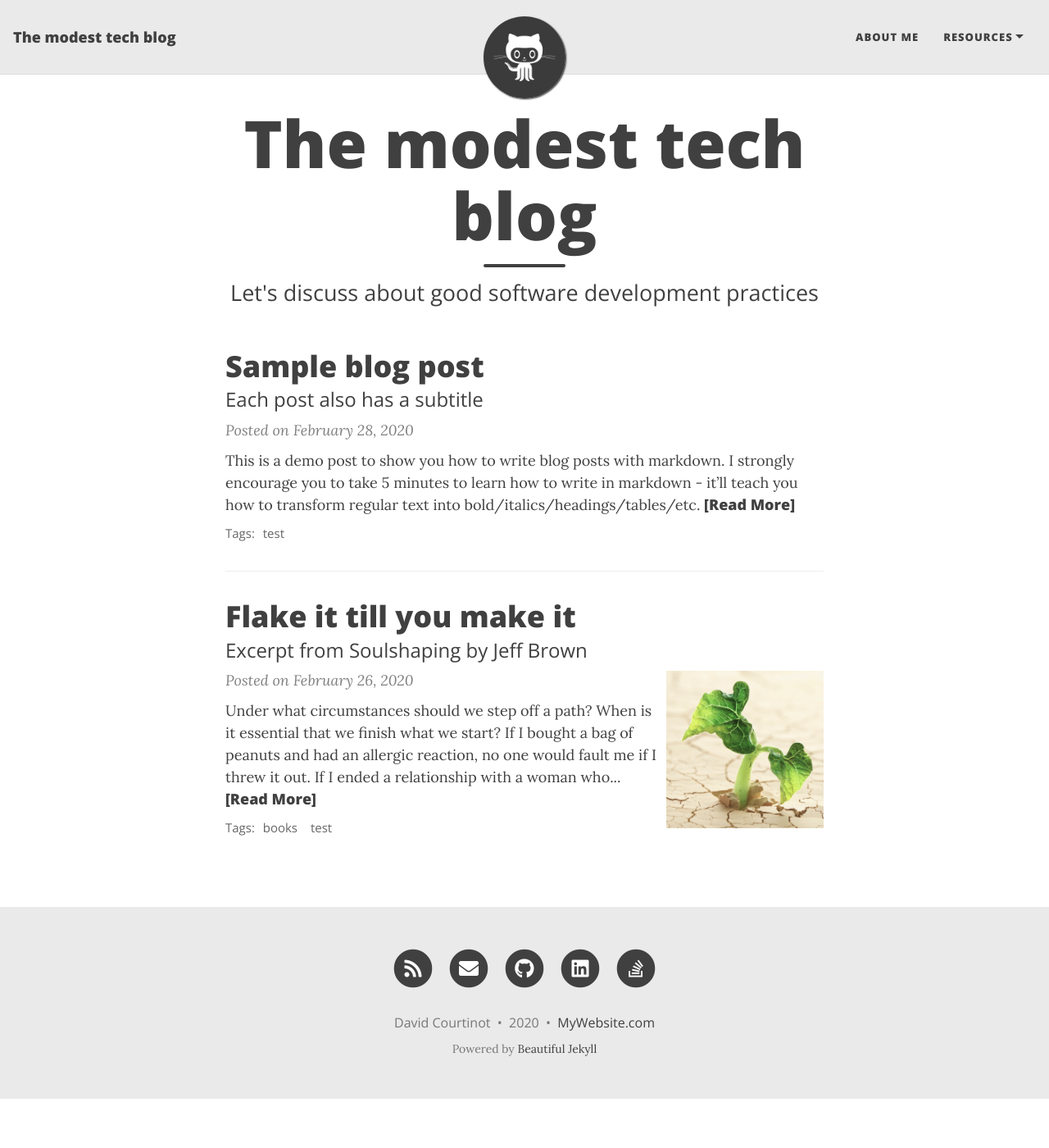
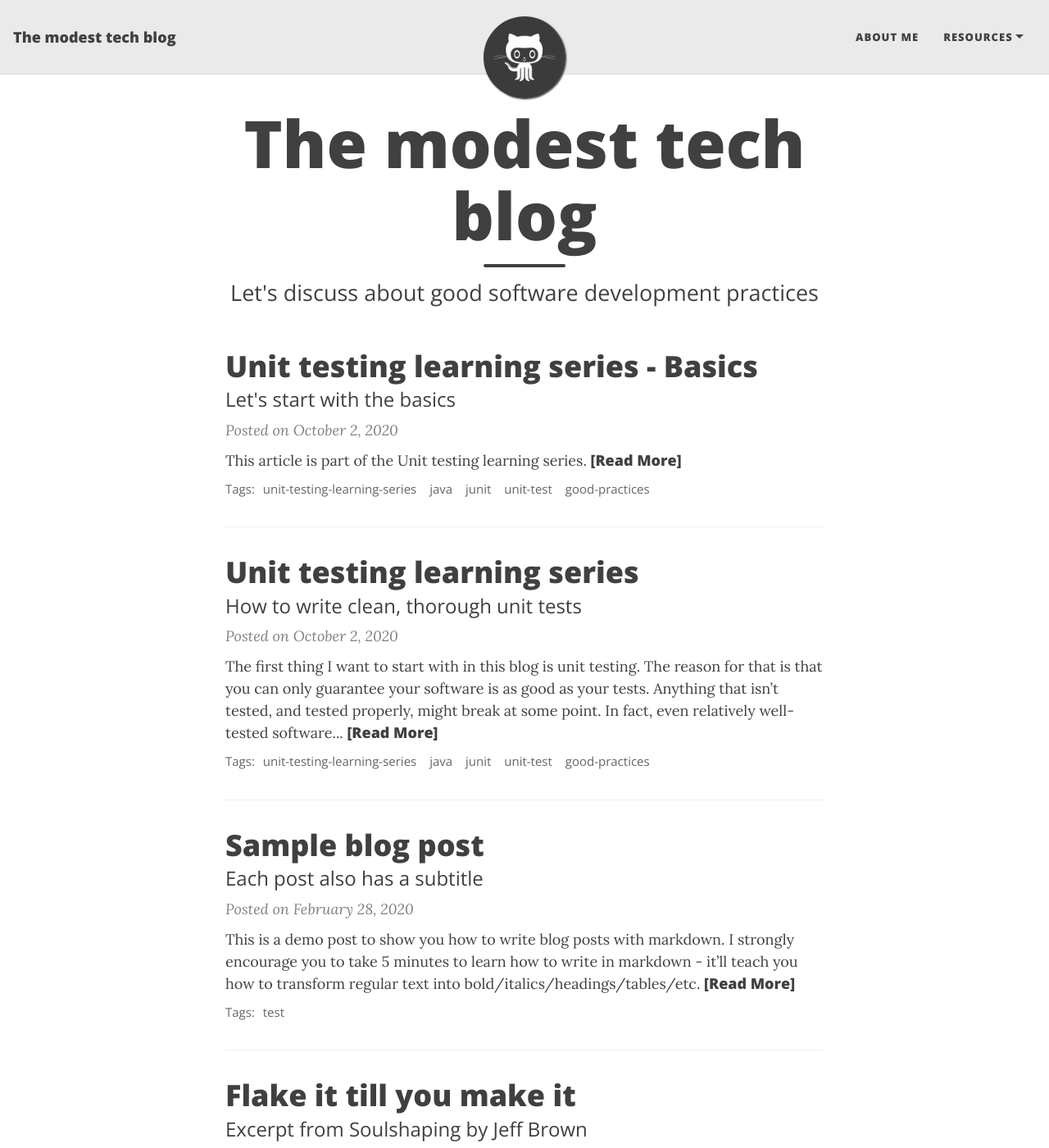
Before and after one commit to Dicee/dicee.github.io, a Jekyll site: the page built from index.html, in a window 1280 px wide and 1400 px high. Shown: the whole window at 82% size. Built offline with Jekyll 4.4.1, drawn with Linux system fonts in a browser that asks for light colours; nearby versions of some CDN libraries; the list of posts is cut into pages by our own code; some of the changed lines change nothing that is shown; some of the changed text lies outside the part shown.

Commit message:
Tune some settings and add two articles for the unit test learning series

````diff
--- a/_config.yml
+++ b/_config.yml
@@ -38,10 +38,10 @@
 # Select the social network links that you want to show in the footer.
 # Uncomment the links you want to show and add your information to each one.
 social-network-links:
+  linkedin: david-courtinot-74343593
+  github: Dicee
+  stackoverflow: "3895960/dici"
   email: "dcourtinot@gmail.com"
-  github: Dicee
-  linkedin: david-courtinot-74343593
-  stackoverflow: "3895960/dici"
 #  facebook: yourname
 #  twitter: yourname
 #  reddit: yourname
@@ -62,7 +62,7 @@
 
 # If you want to show a link to an RSS in the footer, add the site description here.
 # If you don't want to show an RSS link, remove the following line.
-rss-description: Placeholder
+#rss-description: Placeholder
 
 # --- General options --- #
 
@@ -75,7 +75,7 @@
 
 # How to display the link to your website in the footer
 # Remove this if you don't want a link in the footer
-url-pretty: "MyWebsite.com"
+#url-pretty: "MyWebsite.com"
 
 # Excerpt word length - Truncate the excerpt of each post on the feed page to the specified number of words
 excerpt_length: 50
--- a/_includes/social-networks-links.html
+++ b/_includes/social-networks-links.html
@@ -2,7 +2,7 @@
 
 {%- if site.rss-description -%}
   <li class="list-inline-item">
-    <a href="{{ '/feed.xml' | relative_url }}" title="RSS">
+    <a href="{{ '/feed.xml' | relative_url }}" title="RSS", target="_blank">
       <span class="fa-stack fa-lg" aria-hidden="true">
         <i class="fas fa-circle fa-stack-2x"></i>
         <i class="fas fa-rss fa-stack-1x fa-inverse"></i>
@@ -14,7 +14,7 @@
 
 {%- if site.social-network-links.email -%}
   <li class="list-inline-item">
-    <a href="mailto:{{ site.social-network-links.email }}" title="Email me">
+    <a href="mailto:{{ site.social-network-links.email }}" title="Email me", target="_blank">
       <span class="fa-stack fa-lg" aria-hidden="true">
         <i class="fas fa-circle fa-stack-2x"></i>
         <i class="fas fa-envelope fa-stack-1x fa-inverse"></i>
@@ -26,7 +26,7 @@
 
 {%- if site.social-network-links.calendly -%}
   <li class="list-inline-item">
-    <a href="https://calendly.com/{{ site.social-network-links.calendly }}" title="Schedule a meeting with me">
+    <a href="https://calendly.com/{{ site.social-network-links.calendly }}" title="Schedule a meeting with me", target="_blank">
       <span class="fa-stack fa-lg" aria-hidden="true">
         <i class="fas fa-circle fa-stack-2x"></i>
         <i class="fas fa-calendar-check fa-stack-1x fa-inverse"></i>
@@ -38,7 +38,7 @@
 
 {%- if site.social-network-links.facebook -%}
   <li class="list-inline-item">
-    <a href="https://www.facebook.com/{{ site.social-network-links.facebook }}" title="Facebook">
+    <a href="https://www.facebook.com/{{ site.social-network-links.facebook }}" title="Facebook", target="_blank">
       <span class="fa-stack fa-lg" aria-hidden="true">
         <i class="fas fa-circle fa-stack-2x"></i>
         <i class="fab fa-facebook fa-stack-1x fa-inverse"></i>
@@ -50,7 +50,7 @@
 
 {%- if site.social-network-links.telegram -%}
   <li class="list-inline-item">
-    <a href="https://t.me/{{ site.social-network-links.telegram }}" title="Telegram">
+    <a href="https://t.me/{{ site.social-network-links.telegram }}" title="Telegram", target="_blank">
       <span class="fa-stack fa-lg" aria-hidden="true">
         <i class="fas fa-circle fa-stack-2x"></i>
         <i class="fab fa-telegram-plane fa-stack-1x fa-inverse"></i>
@@ -62,7 +62,7 @@
 
 {%- if site.social-network-links.github -%}
   <li class="list-inline-item">
-    <a href="https://github.com/{{ site.social-network-links.github }}" title="GitHub">
+    <a href="https://github.com/{{ site.social-network-links.github }}" title="GitHub", target="_blank">
       <span class="fa-stack fa-lg" aria-hidden="true">
         <i class="fas fa-circle fa-stack-2x"></i>
         <i class="fab fa-github fa-stack-1x fa-inverse"></i>
@@ -74,7 +74,7 @@
 
 {%- if site.social-network-links.twitter -%}
   <li class="list-inline-item">
-    <a href="https://twitter.com/{{ site.social-network-links.twitter }}" title="Twitter">
+    <a href="https://twitter.com/{{ site.social-network-links.twitter }}" title="Twitter", target="_blank">
       <span class="fa-stack fa-lg" aria-hidden="true">
         <i class="fas fa-circle fa-stack-2x"></i>
         <i class="fab fa-twitter fa-stack-1x fa-inverse"></i>
@@ -86,7 +86,7 @@
 
 {%- if site.social-network-links.reddit -%}
   <li class="list-inline-item">
-    <a href="https://reddit.com/u/{{ site.social-network-links.reddit }}" title="Reddit">
+    <a href="https://reddit.com/u/{{ site.social-network-links.reddit }}" title="Reddit", target="_blank">
       <span class="fa-stack fa-lg" aria-hidden="true">
         <i class="fas fa-circle fa-stack-2x"></i>
         <i class="fab fa-reddit fa-stack-1x fa-inverse"></i>
@@ -98,7 +98,7 @@
 
 {%- if site.social-network-links.linkedin -%}
   <li class="list-inline-item">
-    <a href="https://linkedin.com/in/{{ site.social-network-links.linkedin }}" title="LinkedIn">
+    <a href="https://linkedin.com/in/{{ site.social-network-links.linkedin }}" title="LinkedIn", target="_blank">
       <span class="fa-stack fa-lg" aria-hidden="true">
         <i class="fas fa-circle fa-stack-2x"></i>
         <i class="fab fa-linkedin fa-stack-1x fa-inverse"></i>
@@ -110,7 +110,7 @@
 
 {%- if site.social-network-links.xing -%}
   <li class="list-inline-item">
-    <a href="https://www.xing.com/profile/{{ site.social-network-links.xing }}" title="Xing">
+    <a href="https://www.xing.com/profile/{{ site.social-network-links.xing }}" title="Xing", target="_blank">
       <span class="fa-stack fa-lg" aria-hidden="true">
         <i class="fas fa-circle fa-stack-2x"></i>
         <i class="fab fa-xing fa-stack-1x fa-inverse"></i>
@@ -122,7 +122,7 @@
 
 {%- if site.social-network-links.stackoverflow -%}
   <li class="list-inline-item">
-    <a href="https://stackoverflow.com/users/{{ site.social-network-links.stackoverflow }}" title="StackOverflow">
+    <a href="https://stackoverflow.com/users/{{ site.social-network-links.stackoverflow }}" title="StackOverflow", target="_blank">
       <span class="fa-stack fa-lg" aria-hidden="true">
         <i class="fas fa-circle fa-stack-2x"></i>
         <i class="fab fa-stack-overflow fa-stack-1x fa-inverse"></i>
@@ -134,7 +134,7 @@
 
 {%- if site.social-network-links.snapchat -%}
   <li class="list-inline-item">
-    <a href="https://www.snapchat.com/add/{{ site.social-network-links.snapchat }}" title="Snapchat">
+    <a href="https://www.snapchat.com/add/{{ site.social-network-links.snapchat }}" title="Snapchat", target="_blank">
       <span class="fa-stack fa-lg" aria-hidden="true">
         <i class="fas fa-circle fa-stack-2x"></i>
         <i class="fab fa-snapchat-ghost fa-stack-1x fa-inverse"></i>
@@ -146,7 +146,7 @@
 
 {%- if site.social-network-links.instagram -%}
   <li class="list-inline-item">
-    <a href="https://www.instagram.com/{{ site.social-network-links.instagram }}" title="Instagram">
+    <a href="https://www.instagram.com/{{ site.social-network-links.instagram }}" title="Instagram", target="_blank">
       <span class="fa-stack fa-lg" aria-hidden="true">
         <i class="fas fa-circle fa-stack-2x"></i>
         <i class="fab fa-instagram fa-stack-1x fa-inverse"></i>
@@ -158,7 +158,7 @@
 
 {%- if site.social-network-links.youtube -%}
   <li class="list-inline-item">
-    <a href="https://www.youtube.com/{{ site.social-network-links.youtube }}" title="YouTube">
+    <a href="https://www.youtube.com/{{ site.social-network-links.youtube }}" title="YouTube", target="_blank">
       <span class="fa-stack fa-lg" aria-hidden="true">
         <i class="fas fa-circle fa-stack-2x"></i>
         <i class="fab fa-youtube fa-stack-1x fa-inverse"></i>
@@ -170,7 +170,7 @@
 
 {%- if site.social-network-links.spotify -%}
   <li class="list-inline-item">
-    <a href="https://open.spotify.com/user/{{ site.social-network-links.spotify }}" title="Spotify">
+    <a href="https://open.spotify.com/user/{{ site.social-network-links.spotify }}" title="Spotify", target="_blank">
       <span class="fa-stack fa-lg" aria-hidden="true">
         <i class="fas fa-circle fa-stack-2x"></i>
         <i class="fab fa-spotify fa-stack-1x fa-inverse"></i>
@@ -182,7 +182,7 @@
 
 {%- if site.social-network-links.telephone -%}
   <li class="list-inline-item">
-    <a href="tel:{{ site.social-network-links.telephone }}" title="Phone">
+    <a href="tel:{{ site.social-network-links.telephone }}" title="Phone", target="_blank">
       <span class="fa-stack fa-lg" aria-hidden="true">
         <i class="fas fa-circle fa-stack-2x"></i>
         <i class="fas fa-phone fa-stack-1x fa-inverse"></i>
@@ -194,7 +194,7 @@
 
 {%- if site.social-network-links.steam -%}
   <li class="list-inline-item">
-    <a href="https://steamcommunity.com/id/{{ site.social-network-links.steam }}" title="Steam">
+    <a href="https://steamcommunity.com/id/{{ site.social-network-links.steam }}" title="Steam", target="_blank">
       <span class="fa-stack fa-lg" aria-hidden="true">
         <i class="fas fa-circle fa-stack-2x"></i>
         <i class="fab fa-steam fa-stack-1x fa-inverse"></i>
@@ -206,7 +206,7 @@
 
 {%- if site.social-network-links.twitch -%}
   <li class="list-inline-item">
-    <a href="https://www.twitch.tv/{{ site.social-network-links.twitch }}" title="Twitch">
+    <a href="https://www.twitch.tv/{{ site.social-network-links.twitch }}" title="Twitch", target="_blank">
       <span class="fa-stack fa-lg" aria-hidden="true">
         <i class="fas fa-circle fa-stack-2x"></i>
         <i class="fab fa-twitch fa-stack-1x fa-inverse"></i>
@@ -218,7 +218,7 @@
 
 {%- if site.social-network-links.yelp -%}
   <li class="list-inline-item">
-    <a href="https://{{ site.social-network-links.yelp }}.yelp.com" title="Yelp">
+    <a href="https://{{ site.social-network-links.yelp }}.yelp.com" title="Yelp", target="_blank">
       <span class="fa-stack fa-lg" aria-hidden="true">
         <i class="fas fa-circle fa-stack-2x"></i>
         <i class="fab fa-yelp fa-stack-1x fa-inverse"></i>
@@ -230,7 +230,7 @@
 
 {%- if site.social-network-links.mastodon -%}
   <li class="list-inline-item">
-    <a href="https://{{ site.social-network-links.mastodon }}" title="Mastodon">
+    <a href="https://{{ site.social-network-links.mastodon }}" title="Mastodon", target="_blank">
       <span class="fa-stack fa-lg" aria-hidden="true">
         <i class="fas fa-circle fa-stack-2x"></i>
         <i class="fab fa-mastodon fa-stack-1x fa-inverse"></i>
@@ -242,7 +242,7 @@
 
 {%- if site.social-network-links.ORCID -%}
  <li class="list-inline-item">
-   <a href="https://orcid.org/{{ site.social-network-links.ORCID }}" title="ORCID">
+   <a href="https://orcid.org/{{ site.social-network-links.ORCID }}" title="ORCID", target="_blank">
      <span class="fa-stack fa-lg" aria-hidden="true">
        <i class="fas fa-circle fa-stack-2x"></i>
        <i class="fab fa-orcid fa-stack-1x fa-inverse"></i>
@@ -254,7 +254,7 @@
 
 {%- if site.social-network-links.google-scholar -%}
   <li class="list-inline-item">
-    <a href="https://scholar.google.com/{{ site.social-network-links.google-scholar }}" title="Google Scholar">
+    <a href="https://scholar.google.com/{{ site.social-network-links.google-scholar }}" title="Google Scholar", target="_blank">
       <span class="fa-stack fa-lg" aria-hidden="true">
         <i class="fas fa-circle fa-stack-2x"></i>
         <i class="fa fa-graduation-cap fa-stack-1x fa-inverse"></i>
--- /dev/null
+++ b/_posts/2020-10-02-0-unit-testing-learning-series.md
@@ -0,0 +1,15 @@
+---
+layout: post
+title: Unit testing learning series
+subtitle: How to write clean, thorough unit tests
+tags: [unit-testing-learning-series, java, junit, unit-test, good-practices]
+comments: false
+---
+
+The first thing I want to start with in this blog is unit testing. The reason for that is that you can only guarantee your software is as good as your tests. Anything that isn't tested, and tested properly, might break at some point.
+In fact, even relatively well-tested software can break, as mistakes or edge-cases can always slip through the cracks. Unit tests are the first line of defense against all bugs directly coming from your software (as opposed to integration
+issues that can occur during authentication, network calls etc). Therefore, that's also where good software starts.
+
+There are a couple of things that are important to keep a high quality and healthy test suite, that's what I'll try to tackle
+in this series about unit testing. The code snippets will be using Java and JUnit5, but the concepts that we'll discuss should apply to most languages. You can find the full list of articles in this series using the
+[unit-testing-learning-series](/tags#unit-testing-learning-series) tag.
--- /dev/null
+++ b/_posts/2020-10-02-1-unit-testing-learning-series-basics.md
@@ -0,0 +1,189 @@
+---
+layout: post
+title: Unit testing learning series - Basics
+subtitle: Let's start with the basics
+tags: [unit-testing-learning-series, java, junit, unit-test, good-practices]
+comments: true
+---
+
+*This article is part of the [Unit testing learning series](/2020-10-02-0-unit-testing-learning-series).*
+
+---
+
+In this article, which is the first in the series, we'll go over the most basic guidelines for writing good unit tests.
+
+### Never be the first offender
+The most important thing with a unit test is to write it in the first place. It sounds obvious, but what I'm talking about here is a psychological effect that can have bad consequences on
+code quality within a team. It can be referred to as the [broken window effect](https://en.wikipedia.org/wiki/Broken_windows_theory). Applied to software, the idea is that if developers in
+a team come across a lot of low quality code during their job, it is more likely that the code they write themselves will be of poorer quality than what they would otherwise be capable of.
+Indeed, what is considered acceptable or not, even though there might be objective arguments for or against certain practices, is largely determined by the culture of the team. People will
+be less motivated to apply themselves if all they see is bad code, or missing tests. Why should they bother? Nobody will recognize their hard work and everybody else will continue to develop
+with a lower bar.
+
+To avoid ending up in this situation, the least you can do is to *never be the first offender*, that is, holding yourself to the highest bar. So don't break that first window, and create a
+test class for every new class or functionality you introduce. This will increase the probability that the next person making a change in this class will write a test too.
+
+### Write the code you want your team to write
+
+Of course, this initial test should also be written with all the good practices we'll talk about in the series, because a large part of the code is written by imitation of existing code.
+That's what I call *writing the code you want others to write.* The more people will see certain patterns in the codebase, or be reminded of it in a code review, the more likely they will
+follow the pattern the next time it is relevant, and so on until the pattern becomes a norm.
+
+### Test content and structure
+
+- **All happy and non-happy cases should be tested.**
+- Tests should typically have the following structure (following this pattern increases consistency, and makes it easy to grasp a test):
+   - construct inputs and setup mocks
+   - call public API of the class to be tested
+   - if the API returns a value, compare this full value with an expected result. If the API is a void method, some mock verification may be done to verify side-effects that were expected
+    did occur.
+- Tests should typically **NOT** do the following:
+   - verify methods were called on mocks for operations which have no side-effect (this would mean testing some implementation details rather than the high-level behaviour)
+   - verify that methods were called in a certain order if this order is not relevant to the high-level behaviour (it's almost never relevant!)
+   - expose private members or methods as package-private for the purpose of testing. This is generally done because the class to test is not testable, which is a design flaw in itself.
+    Testing internals doesn't guarantee the behaviour of the public API (which is what matters to production code) since there is no guarantee these internals are ever called in
+    production code paths, or that they're called correctly. Constructors are an exception to this rule (as long as all constructors of the class call another constructor and there's
+    only one root constructor) as they help injecting stubs.
+ - **Avoid duplication.** A good test case is readable and short. I'll probably make a separate article about duplication to explain why it's **evil**. In tests, it's generally not as
+  severe as in production code but still has a significant impact on maintainability. Don't hesitate using a lot of helpers at the bottom of your class to create dummy objects, or factor
+  out groups of assertions you make in multiple test cases. What you want to avoid is drowning the information that is relevant to the test in overly verbose code. Also use a setup
+  method to initialize shared resources if required. Some examples below:
+
+ **Setup method example**
+ ```java
+// shared setup. Can be variables, mocks, state on disk etc.
+// Especially do this to setup the object under test, having as few calls
+// to the constructor as possible increases maintainability and makes it
+// easy to navigate through code (usage searches not polluted by test usages).
+@Mock private S3Client s3Client;
+
+@BeforeEach
+public void setUp() throws IOException {
+    fakeXmlFile = temporaryFolder.newFile("output.xml");
+    Files.write(fakeXmlFile.toPath(), ImmutableList.of(FAKE_XML_CONTENT));
+    s3Uploader = new S3Uploader(BUCKET, PREFIX, s3Client, CLOCK);
+}
+```
+
+**Example of assertion helper**
+```java
+// assert helper factoring out repetitive assertion logic
+private void assertMeasurementDeltaIs(long newCount, long oldCount, Duration newTime, Duration oldTime) {
+    long deltaCount = newCount - oldCount;
+    Duration deltaTime = newTime.minus(oldTime);
+    assertCorrectMeasurements(deltaTime.dividedBy(deltaCount), deltaCount);
+}
+
+private void assertCorrectMeasurements(Duration expectedAvgCollectionTime, long expectedRecentCollectionsCount) {
+    assertThat(gcMonitor.averageCollectionTime(), equalTo(Optional.ofNullable(expectedAvgCollectionTime)));
+    assertThat(gcMonitor.recentCollectionsCount(), equalTo(expectedRecentCollectionsCount));
+}
+```
+
+**Example of test helper class**
+```java
+/**
+ * An appender which stores all the events appended to it. Useful for testing what was logged by a class.
+ */
+public class RecordingAppender extends AbstractAppender {
+    public static RecordingAppender attachedToRootLogger() {
+        final RecordingAppender recordingAppender = new RecordingAppender();
+        getRootLogger().addAppender(recordingAppender);
+        recordingAppender.start();
+        return recordingAppender;
+    }
+
+    private final List<SimpleLogEvent> events = new ArrayList<>();
+
+    public RecordingAppender() {
+        super("RecordingAppender", null, null);
+    }
+
+    @Override
+    public void append(final LogEvent event) {
+        events.add(SimpleLogEvent.from(event));
+    }
+
+    public void detachFromRootLogger() {
+        getRootLogger().removeAppender(this);
+    }
+
+    public List<SimpleLogEvent> getEvents() {
+        return unmodifiableList(events);
+    }
+
+    private static Logger getRootLogger() {
+        return (Logger) LogManager.getRootLogger();
+    }
+
+    public void clearEvents() {
+        events.clear();
+    }
+}
+```
+
+**Example of shared test case template**
+```java
+// those two tests (or more) become trivially small by sharing a test template, and
+// dozen of those can easily be added afterwards. If the base method was duplicated,
+// the test would be gigantic and each test case would tune the behaviour in slightly
+// different ways, making safe refactors extremely difficult.
+@Test
+public void testFailure_customConfiguration_ambiguous_firstMatches() {
+    assertExceptionCorrectlyHandled(new CustomIllegalArgumentException(MESSAGE), TranslatedCustomIllegalArgumentException.class, WARN);
+}
+
+@Test
+public void testFailure_customConfiguration_ambiguous_onlySecondMatches() {
+    assertExceptionCorrectlyHandled(new IllegalArgumentException(MESSAGE), RuntimeException.class, WARN);
+}
+
+private void assertExceptionCorrectlyHandled(
+        RuntimeException originalException, Class<? extends RuntimeException> expectedExceptionType,
+        Level expectedLogLevel) {
+    assertExceptionCorrectlyHandled(originalException, expectedExceptionType, expectedLogLevel, originalException.getClass().getSimpleName());
+}
+
+private void assertExceptionCorrectlyHandled(
+        RuntimeException originalException, Class<? extends RuntimeException> expectedExceptionType,
+        Level expectedLogLevel, String expectedMetricName) {
+    Exception e = assertThrows(expectedExceptionType, () -> CoralActivityTemplate.invoke(FakeActivity.class,
+                    metricReporter, MODELED_EXCEPTIONS, CONFIG, "foo", input -> { throw originalException; }));
+
+    boolean expectWrapped = !originalException.getClass().equals(expectedExceptionType);
+    assertThat(e, expectWrapped ? hasCause(is(originalException)) : is(originalException));
+
+    String messagePrefix = expectWrapped ? originalException.getClass().getName() + ": " : "";
+    assertThat(e, hasMessage(equalTo(messagePrefix + MESSAGE)));
+
+    String originalExceptionName = originalException.getClass().getSimpleName();
+    verify(metricReporter).reportFailure("FakeActivity", expectedMetricName);
+    verifyZeroInteractions(metricReporter);
+
+    assertThat(recordingAppender.getEvents(), equalTo(ImmutableList.of(
+            SimpleLogEvent.forClass(FakeActivity.class, INFO, "Called with parameter foo"),
+            SimpleLogEvent.forClass(FakeActivity.class, expectedLogLevel, "FakeActivity failed with " + originalExceptionName + " for input foo")
+    )));
+}
+```
+
+**Example of dummy object construction helper**
+```java
+// here there are 5 fields, many of which are themselves composite classes, but we
+// only care to set one of them for the purpose of the test. Hence, why should we
+// have to read the rest of the initialization that doesn't matter for the test?
+private static WeatherStationMeasurement dummyStationMeasurement(String uacId) {
+    return WeatherStationMeasurement.builder()
+            .weatherStationId(new WeatherStationId(uacId, STATION_ID, "sensor"))
+            .sensorPosition(new Point3D(0, 0, 0))
+            .timestampUnixMillis(CLOCK.millis())
+            .windAverageMetersPerSecond(ORIGINAL_WIND)
+            .windGustMetersPerSecond(ORIGINAL_GUST)
+            .build();
+}
+```
+
+Anyway, you get the idea. Anything that can be done do to make production clear and readable can and should also be applied
+to unit tests. Short, well-factored unit tests exempt of duplication will make it much easier to add new tests and reason about
+coverage (if it's difficult to understand what a test does, it's difficult to know what is or isn't tested). There are many more
+topics to discuss about, but hopefully this first pass will be helpful to some people.
````
